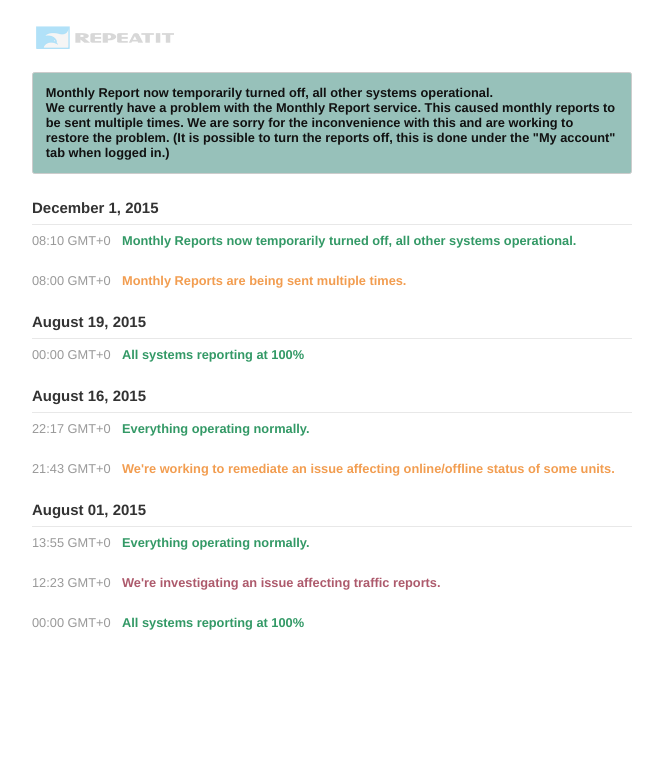
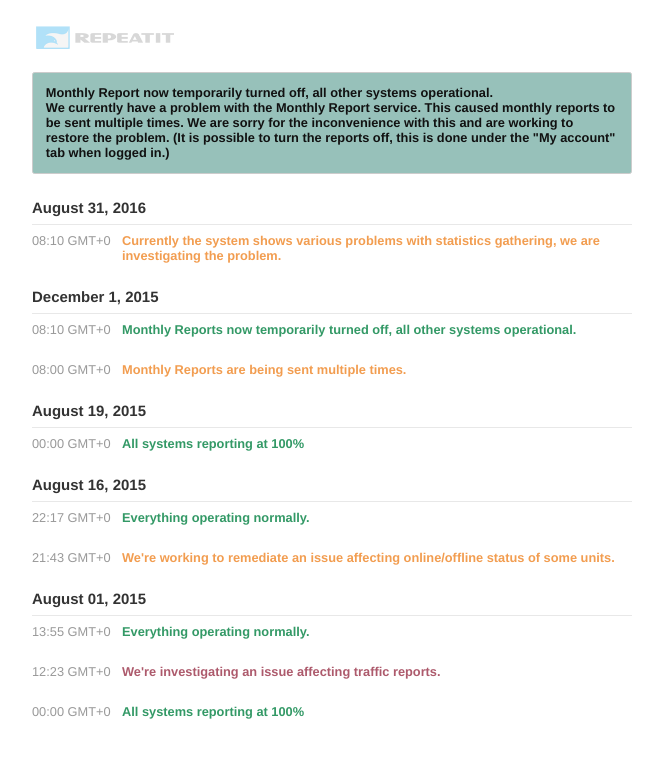
Before and after one commit to Repeatit/status, a Jekyll site: the page built from index.html, in a window 1280 px wide. Shown: the top 758 px of the page, without its empty margins (308-971 px from the left). Built offline with Jekyll 4.4.1, drawn with Linux system fonts in a browser that asks for light colours.

Commit message:
Update messages.yml

```diff
--- a/_data/messages.yml
+++ b/_data/messages.yml
@@ -1,4 +1,9 @@
 ---
+- date: August 31, 2016
+  time: "08:10 GMT+0"
+  message: Currently the system shows various problems with statistics gathering, we are investigating the problem.
+  state: warning
+
 - date: December 1, 2015
   time: "08:10 GMT+0"
   message: Monthly Reports now temporarily turned off, all other systems operational.
```
